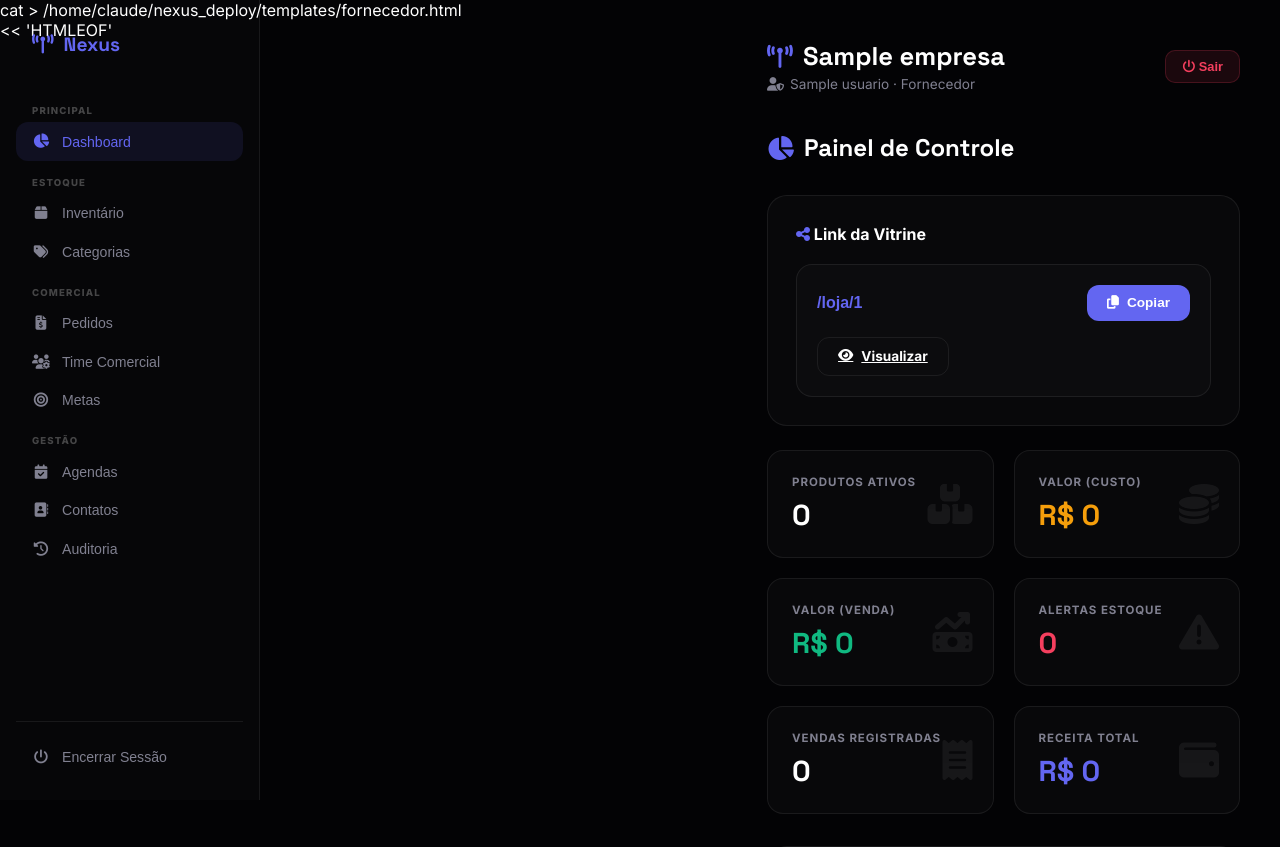
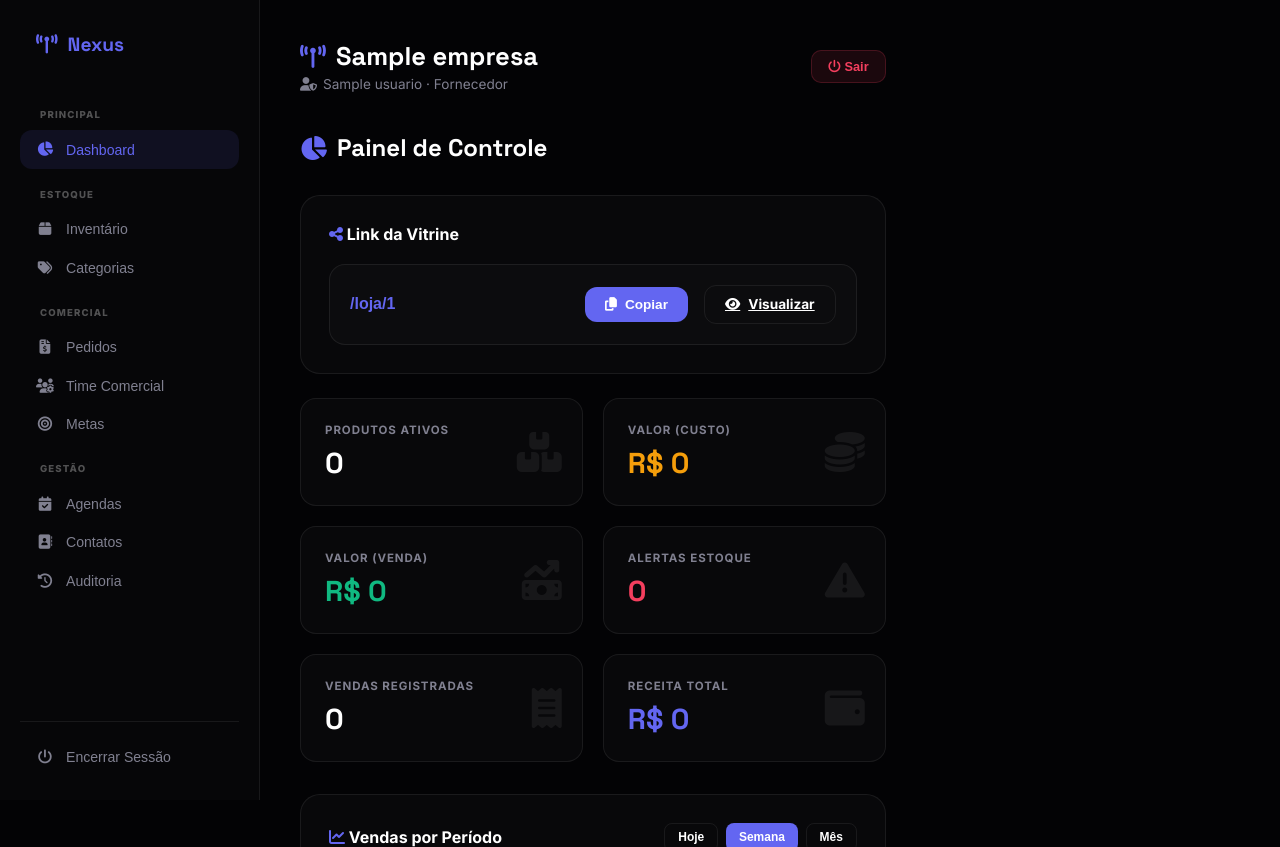
Before and after one commit to brebosf08-collab/nexus-sistema, a Flask app: template templates/fornecedor.html in a window 1280 px wide. Shown: the top 847 px of the page. Run offline with Flask 3, Linux system fonts and the light colour scheme; the template is opened without the code that fills it: most values are stand-ins (such as "Sample title", 1, 10 or a date in 2020).

Commit message:
corrige menu sidebar e remove texto indevido

```diff
--- a/templates/cliente.html
+++ b/templates/cliente.html
@@ -11,9 +11,9 @@
     :root{--accent:#10b981;--accent-g:rgba(16,185,129,0.10);--bg:#030305;--card:rgba(255,255,255,0.025);--border:rgba(255,255,255,0.07);--muted:#808090;--green:#10b981;--green-g:rgba(16,185,129,0.10);--amber:#f59e0b;--red:#f43f5e;--indigo:#6366f1;--sidebar:260px;}
     *{box-sizing:border-box;margin:0;padding:0;}
     body{background:var(--bg);color:#fff;font-family:'Inter',sans-serif;display:flex;min-height:100vh;}
-    .sidebar{width:var(--sidebar);background:rgba(255,255,255,0.015);border-right:1px solid var(--border);position:fixed;top:0;left:0;bottom:0;display:flex;flex-direction:column;padding:1.5rem 1rem;z-index:100;overflow-y:auto;}
+    .sidebar{width:var(--sidebar);background:rgba(255,255,255,0.015);border-right:1px solid var(--border);position:fixed;top:0;left:0;bottom:0;display:flex;flex-direction:column;padding:1.5rem 1.25rem;z-index:100;overflow-y:auto;overflow-x:hidden;}
     .logo{font-family:'Space Grotesk',sans-serif;font-size:1.2rem;font-weight:800;display:flex;align-items:center;gap:10px;padding:0.5rem 1rem;margin-bottom:1.5rem;color:var(--accent);}
-    .nav-label{font-size:0.6rem;font-weight:800;color:rgba(255,255,255,0.25);text-transform:uppercase;letter-spacing:0.12em;padding:0 1rem;margin:1rem 0 0.4rem;}
+    .nav-label{font-size:0.6rem;font-weight:800;color:rgba(255,255,255,0.3);text-transform:uppercase;letter-spacing:0.12em;padding:0.5rem 1.25rem 0.4rem;margin:0.75rem 0 0.25rem;}
     .nav-item{display:flex;align-items:center;gap:12px;padding:0.7rem 1rem;border-radius:12px;color:var(--muted);cursor:pointer;transition:0.2s;font-size:0.88rem;font-weight:500;border:none;background:none;width:100%;text-align:left;}
     .nav-item:hover{background:rgba(255,255,255,0.05);color:#fff;}
     .nav-item.active{background:var(--accent-g);color:var(--accent);}
--- a/templates/fornecedor.html
+++ b/templates/fornecedor.html
@@ -1,4 +1,3 @@
-cat > /home/claude/nexus_deploy/templates/fornecedor.html << 'HTMLEOF'
 <!DOCTYPE html>
 <html lang="pt-BR">
 <head>
@@ -12,9 +11,9 @@ cat > /home/claude/nexus_deploy/templates/fornecedor.html << 'HTMLEOF'
     :root{--accent:#6366f1;--accent-g:rgba(99,102,241,0.10);--bg:#030305;--card:rgba(255,255,255,0.025);--border:rgba(255,255,255,0.07);--muted:#808090;--green:#10b981;--green-g:rgba(16,185,129,0.10);--amber:#f59e0b;--red:#f43f5e;--sidebar:260px;}
     *{box-sizing:border-box;margin:0;padding:0;}
     body{background:var(--bg);color:#fff;font-family:'Inter',sans-serif;display:flex;min-height:100vh;}
-    .sidebar{width:var(--sidebar);background:rgba(255,255,255,0.015);border-right:1px solid var(--border);position:fixed;top:0;left:0;bottom:0;display:flex;flex-direction:column;padding:1.5rem 1rem;z-index:100;overflow-y:auto;}
+    .sidebar{width:var(--sidebar);background:rgba(255,255,255,0.015);border-right:1px solid var(--border);position:fixed;top:0;left:0;bottom:0;display:flex;flex-direction:column;padding:1.5rem 1.25rem;z-index:100;overflow-y:auto;overflow-x:hidden;}
     .logo{font-family:'Space Grotesk',sans-serif;font-size:1.2rem;font-weight:800;display:flex;align-items:center;gap:10px;padding:0.5rem 1rem;margin-bottom:1.5rem;color:var(--accent);}
-    .nav-label{font-size:0.6rem;font-weight:800;color:rgba(255,255,255,0.25);text-transform:uppercase;letter-spacing:0.12em;padding:0 1rem;margin:1rem 0 0.4rem;}
+    .nav-label{font-size:0.6rem;font-weight:800;color:rgba(255,255,255,0.3);text-transform:uppercase;letter-spacing:0.12em;padding:0.5rem 1.25rem 0.4rem;margin:0.75rem 0 0.25rem;}
     .nav-item{display:flex;align-items:center;gap:12px;padding:0.7rem 1rem;border-radius:12px;color:var(--muted);cursor:pointer;transition:0.2s;font-size:0.88rem;font-weight:500;border:none;background:none;width:100%;text-align:left;}
     .nav-item:hover{background:rgba(255,255,255,0.05);color:#fff;}
     .nav-item.active{background:var(--accent-g);color:var(--accent);}
```
